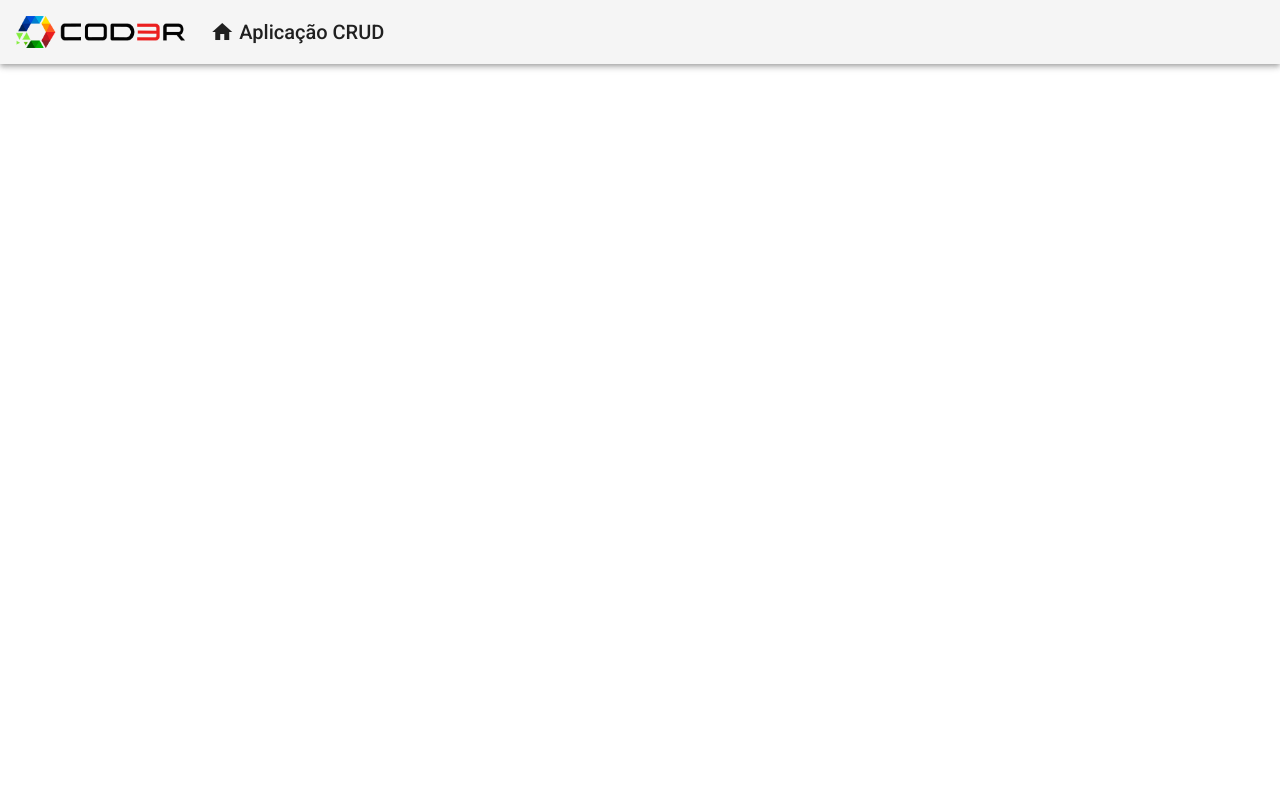
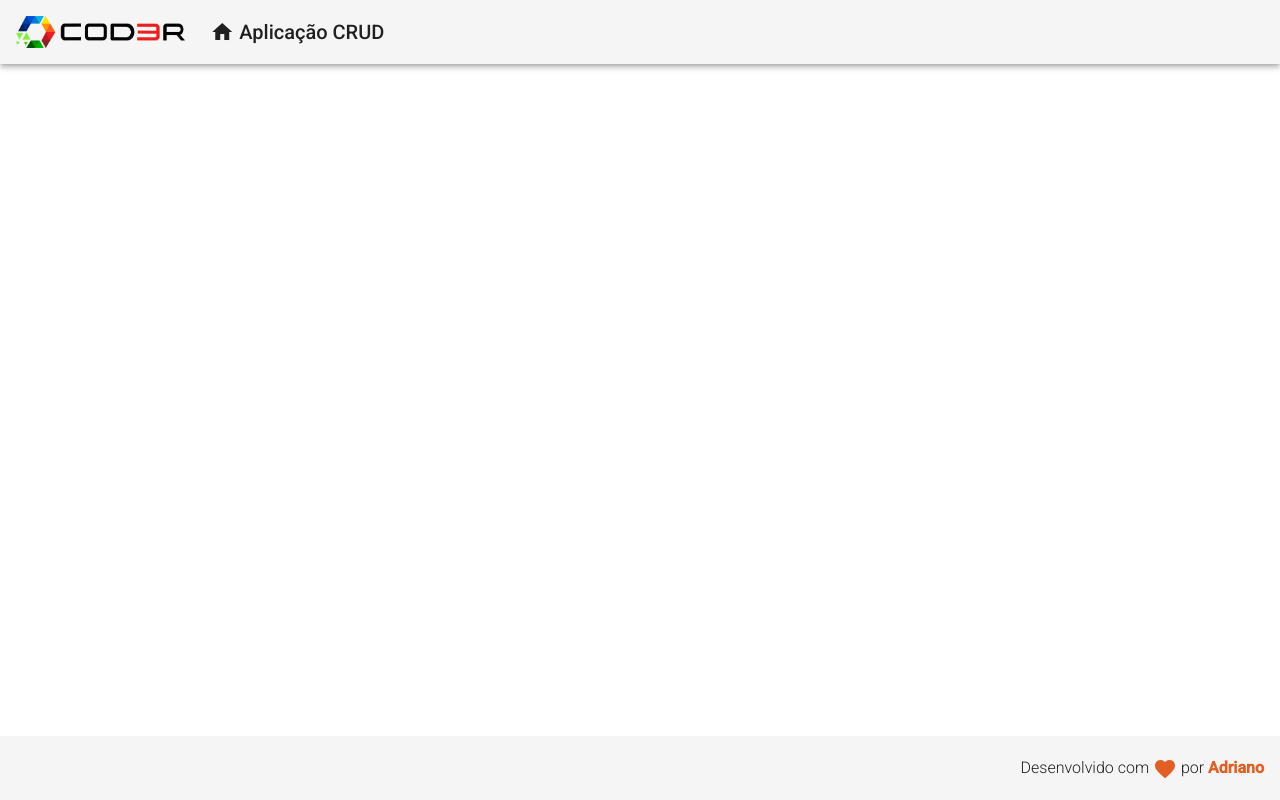
Before and after one commit to adrianohenriquess/frontend, an Angular app: page / in a window 1280 px wide. Built offline with nearby package versions, Linux system fonts and the light colour scheme.

Commit message:
Adicionando o componente footer com o projeto em branco

```diff
--- a/src/app/app.component.html
+++ b/src/app/app.component.html
@@ -1 +1,2 @@
 <app-header></app-header>
+<app-footer></app-footer>
--- a/src/app/app.module.ts
+++ b/src/app/app.module.ts
@@ -7,11 +7,13 @@
 import { HeaderComponent } from './components/template/header/header.component';
 
 import { MatToolbarModule } from '@angular/material/toolbar';
+import { FooterComponent } from './components/template/footer/footer.component';
 
 @NgModule({
   declarations: [
     AppComponent,
-    HeaderComponent
+    HeaderComponent,
+    FooterComponent
   ],
   imports: [
     BrowserModule,
--- /dev/null
+++ b/src/app/components/template/footer/footer.component.css
@@ -0,0 +1,11 @@
+.footer {
+    position: fixed;
+    bottom: 0;
+    display: flex;
+    justify-content: flex-end;
+}
+
+.footer span {
+    font-size: 1rem;
+    font-weight: 300;
+}
--- /dev/null
+++ b/src/app/components/template/footer/footer.component.html
@@ -0,0 +1,9 @@
+<mat-toolbar class="footer">
+    <span>
+        Desenvolvido com
+        <i class="material-icons red v-middle">
+            favorite
+        </i>
+        por <strong class="red">Adriano</strong>
+    </span>
+</mat-toolbar>
--- /dev/null
+++ b/src/app/components/template/footer/footer.component.ts
@@ -0,0 +1,15 @@
+import { Component, OnInit } from '@angular/core';
+
+@Component({
+  selector: 'app-footer',
+  templateUrl: './footer.component.html',
+  styleUrls: ['./footer.component.css']
+})
+export class FooterComponent implements OnInit {
+
+  constructor() { }
+
+  ngOnInit(): void {
+  }
+
+}
--- a/src/styles.css
+++ b/src/styles.css
@@ -2,3 +2,12 @@
 
 html, body { height: 100%; }
 body { margin: 0; font-family: Roboto, "Helvetica Neue", sans-serif; }
+
+.red {
+    color: rgb(227, 94, 35);
+}
+
+
+.v-middle {
+    vertical-align: middle;
+}
```
